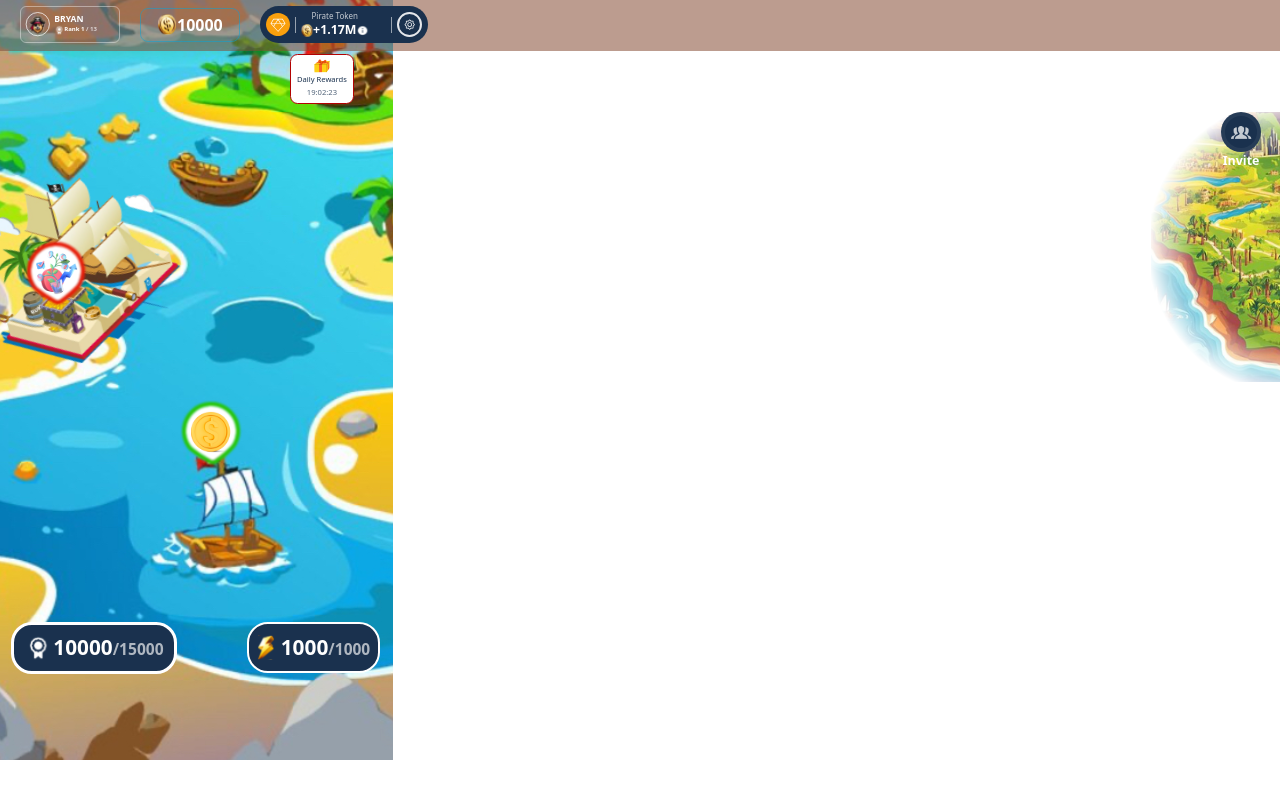
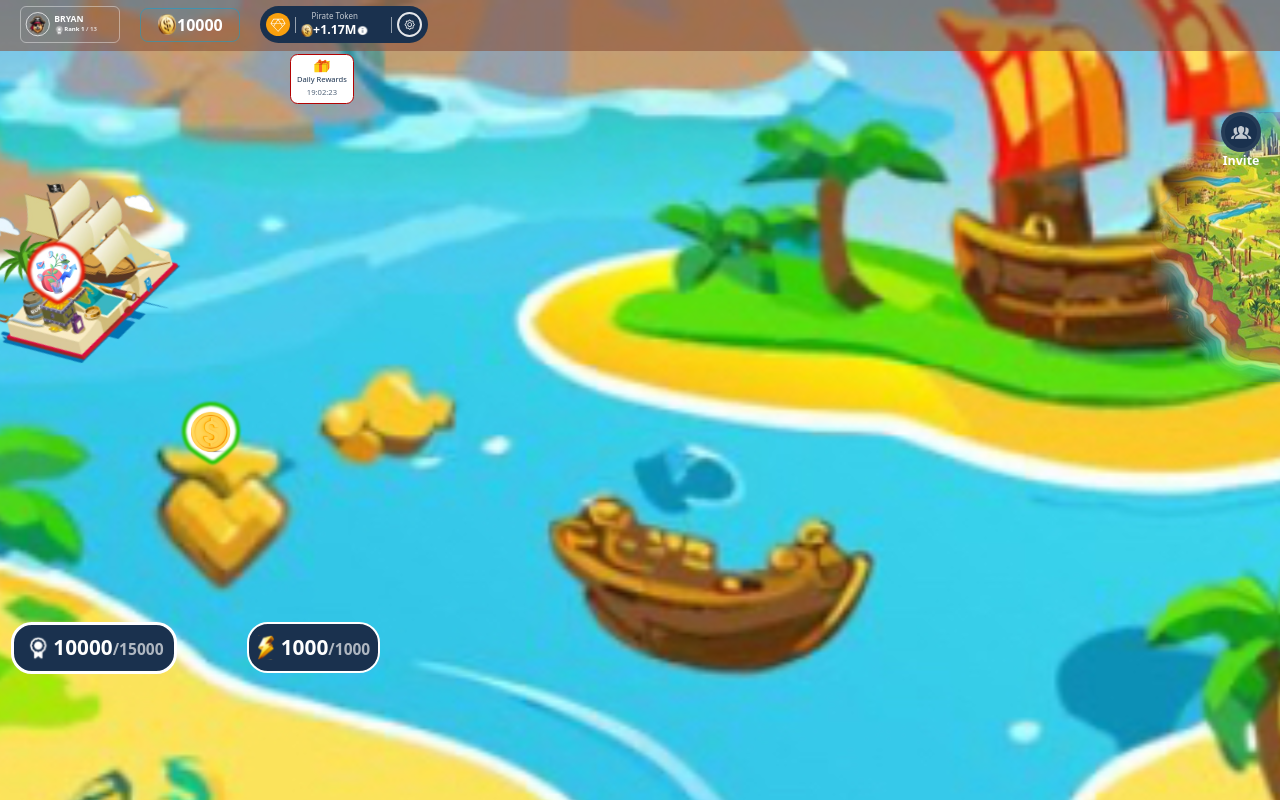
Before and after one commit to Samel-adeb/pirate-hunt-web3-game, a Next.js app: page /gamehome in a window 1280 px wide. Shown: the top 800 px of the page. Built offline with nearby package versions, Linux system fonts and the light colour scheme.

Commit message:
whitespace

```diff
--- a/pages/gamehome.tsx
+++ b/pages/gamehome.tsx
@@ -40,7 +40,7 @@ export default function GameHome() {
             <div className="h-screen">
                 <GameNavbar />
                 <div className="relative overflow-hidden">
-                    <div className=" relative w-full bg-cover bg-center">
+                    <div className=" relative w-full bg-cover bg-center overflow-hidden">
                         <div className="absolute px-5 py-[6px] bg-[#854C348C] w-full h-[51px]">
                             <div className="flex items-center gap-[20px]">
                                 <Link href="/profile">
@@ -119,7 +119,7 @@ export default function GameHome() {
                         </div>
 
                         <Image
-                         className="overflow-hidden"
+                         className="w-full h-full object-cover overflow-hidden"
                          width={393}
                          height={754}
                          src={piratehomeBg}
```
